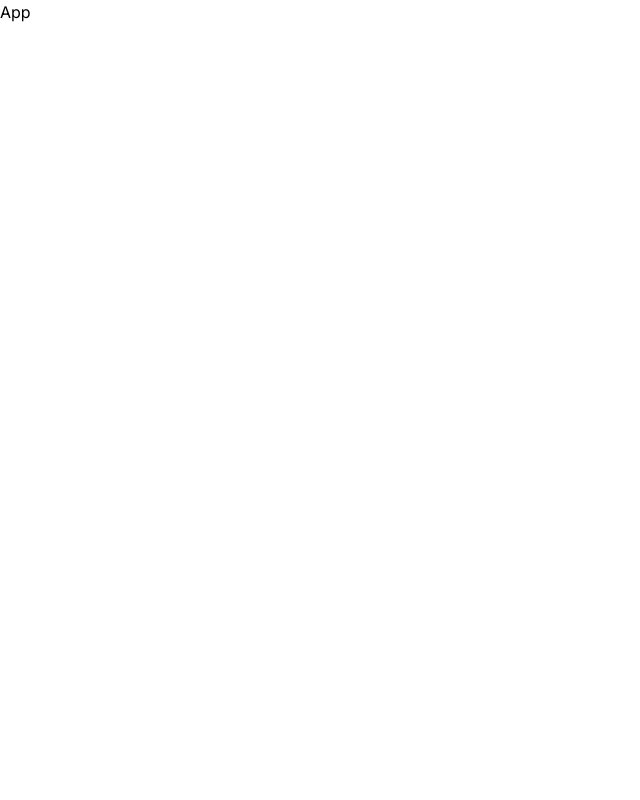
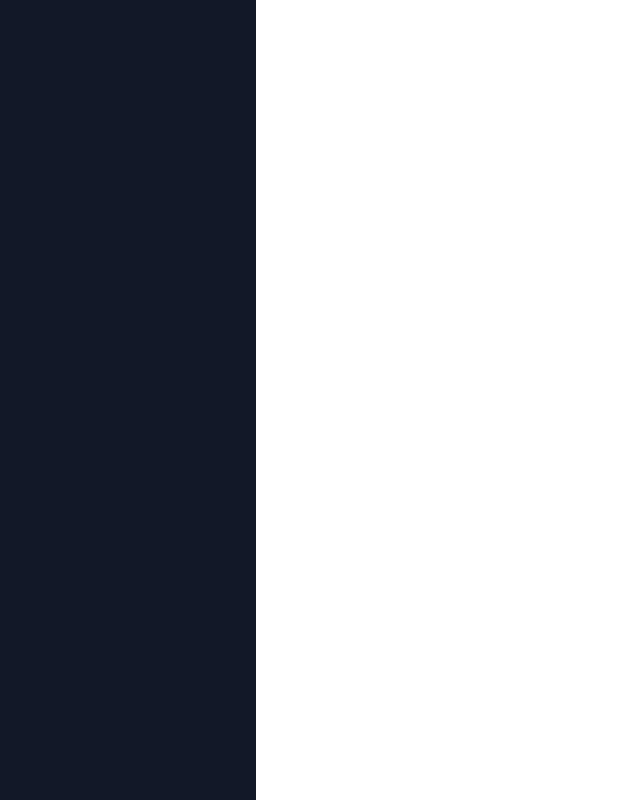
Before and after one commit to rizarayhan/rabbit-v2, a React (Vite) app: page /admin in a window 1280 px wide. Shown: the whole page, without its empty margins (0-640 px from the left). Built offline with nearby package versions, Linux system fonts and the light colour scheme.

Commit message:
create userlayout & adminlayout

```diff
--- a/src/App.jsx
+++ b/src/App.jsx
@@ -1,5 +1,20 @@
+import { BrowserRouter, Route, Routes } from "react-router-dom";
+import UserLayout from "./components/Layout/UserLayout";
+import AdminLayout from "./components/Layout/AdminLayout";
+
 const App = () => {
-  return <div>App</div>;
+  return (
+    <BrowserRouter>
+      <Routes>
+        <Route path="/" element={<UserLayout />}>
+          {/* User Route */}
+        </Route>
+        <Route path="/admin" element={<AdminLayout />}>
+          {/* Admin Route */}
+        </Route>
+      </Routes>
+    </BrowserRouter>
+  );
 };
 
 export default App;
--- /dev/null
+++ b/src/components/Layout/AdminLayout.jsx
@@ -0,0 +1,46 @@
+import { useState } from "react";
+import { FaBars } from "react-icons/fa";
+import { Outlet } from "react-router-dom";
+
+const AdminLayout = () => {
+  const [isSidebar, setIsSidebar] = useState(false);
+
+  const toggleSidebar = () => {
+    setIsSidebar(!isSidebar);
+  };
+  return (
+    <div className="min-h-screen flex flex-col md:flex-row relative">
+      {/* Mobile toggle */}
+      <div className="flex md:hidden p-4 bg-gray-900 text-white z-20">
+        <button onClick={toggleSidebar}>
+          <FaBars size={24} />
+        </button>
+        <h1 className="ml-4 text-xl font-medium">Admin Dashboard</h1>
+      </div>
+
+      {/* Mobile sidebar */}
+      {isSidebar && (
+        <div
+          className="fixed inset-0 z-10 bg-black/50 md:hidden"
+          onClick={toggleSidebar}
+        ></div>
+      )}
+
+      {/* Sidebar */}
+      <div
+        className={`bg-gray-900 w-64 min-h-screen text-white absolute md:relative transform
+        ${isSidebar ? "translate-x-0" : "-translate-x-full"}
+        transition-transform duration-300 md:translate-x-0 md:block z-20`}
+      >
+        {/* Admin Sidebar */}
+      </div>
+
+      {/* Main Content */}
+      <div className="grow p-6 overflow-auto">
+        <Outlet />
+      </div>
+    </div>
+  );
+};
+
+export default AdminLayout;
--- /dev/null
+++ b/src/components/Layout/UserLayout.jsx
@@ -0,0 +1,12 @@
+const UserLayout = () => {
+  return (
+    <>
+      {/* Header */}
+      Header
+      {/* Main Content */}
+      {/* Footer */}
+    </>
+  );
+};
+
+export default UserLayout;
```
